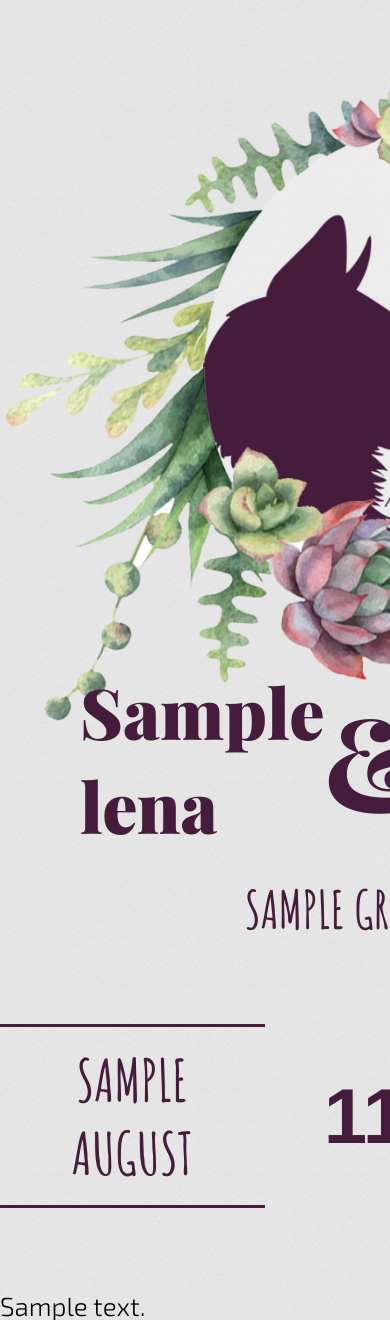
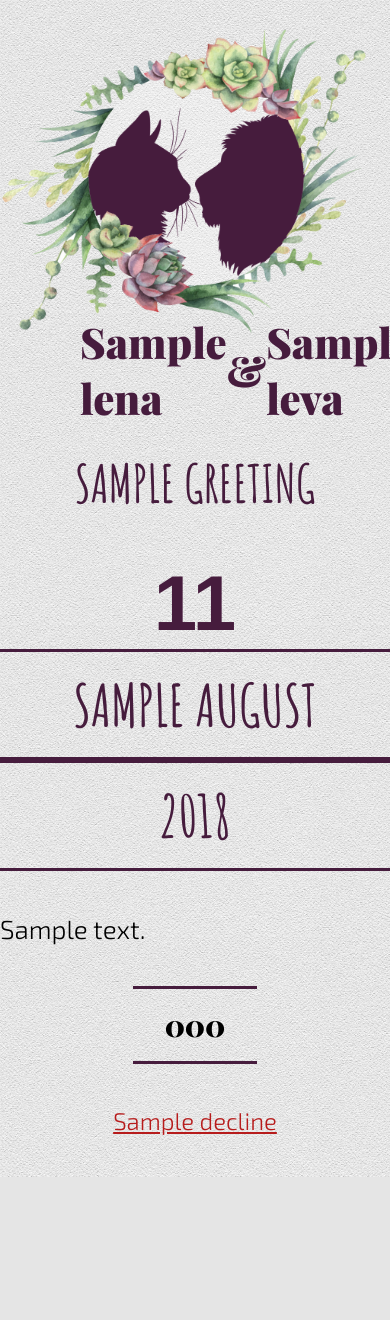
Before and after one commit to Desan/wedding, a Node server app: template src/views/invitation/invitation.pug in a window 390 px wide; the page is wider, and only the part inside the window is pictured. Shown: the top 1320 px of that part. After the commit the page ends 1177 px from the top of that part, so only its background shows below. Run offline with Node 20, Linux system fonts and the light colour scheme; the template is opened without the code that fills it: most values are stand-ins (such as "Sample title", 1, 10 or a date in 2020); style sheets or scripts are compiled from the project's sources; some libraries are stand-ins or nearby versions.

Commit message:
some mobile fix

```diff
--- a/src/views/invitation/invitation.pug
+++ b/src/views/invitation/invitation.pug
@@ -14,7 +14,7 @@ block content
 
             .gutter-large
 
-            .row
+            .row.date
                 .framed.subheader #{translations.august}
                 .subheader.number 11
                 .framed.subheader 2018
@@ -25,7 +25,7 @@ block content
 
             .gutter-large
 
-            .row
+            .row.choice
                 #accept.accept-btn #{translations.accept}
                 #decline.decline-btn #{translations.decline}
 
--- a/src/views/stylesheets/main.styl
+++ b/src/views/stylesheets/main.styl
@@ -1,10 +1,15 @@
 $colorPurple = #461c3d
 $colorGreen = #4f6c6b
+
+$smallBP = 600px
 
 body
     margin: 0
     background-image: url('/img/bg.jpg')
     background-size: 25%
+
+    @media screen and (max-width: $smallBP)
+        background-size: 80%
 
 input:focus
 textarea:focus
@@ -35,6 +40,9 @@ textarea:focus
     width 730px
     margin: 0 auto
 
+    @media screen and (max-width: 730px)
+        width 100%
+
 .page-center
     display: flex
     align-items: center
@@ -57,6 +65,9 @@ textarea:focus
 
 .gutter-large
     margin-bottom: 82px
+
+    @media screen and (max-width: $smallBP)
+        margin-bottom: 42px
 
 .gutter-small
     margin-bottom: 42px
@@ -88,8 +99,14 @@ textarea:focus
     color: $colorPurple
     font-size: 70px
 
+    @media screen and (max-width: $smallBP)
+        font-size: 42px
+
     &.amp
         font-size: 130px
+
+        @media screen and (max-width: $smallBP)
+            font-size: 42px
 
 .header
     @extends .amatic
@@ -118,8 +135,12 @@ textarea:focus
     display: block
     margin: 0 auto
     max-width 900px
+    width: 100%
     margin-top: 30px
     margin-bottom: -140px
+
+    @media screen and (max-width: $smallBP)
+        margin-bottom: -52px
 
 .decline-btn
     @extends .exo2
@@ -172,3 +193,21 @@ textarea:focus
     font-weight: 600
     p
         margin: 8px 0
+
+.date
+    @media screen and (max-width: $smallBP)
+        flex-flow: column
+
+        .number
+            order -1
+
+        .subheader
+            box-sizing: border-box;
+            width: 100%;
+
+.choice
+    @media screen and (max-width: $smallBP)
+        flex-flow: column
+
+        .accept-btn
+            @extends .gutter-small
```
